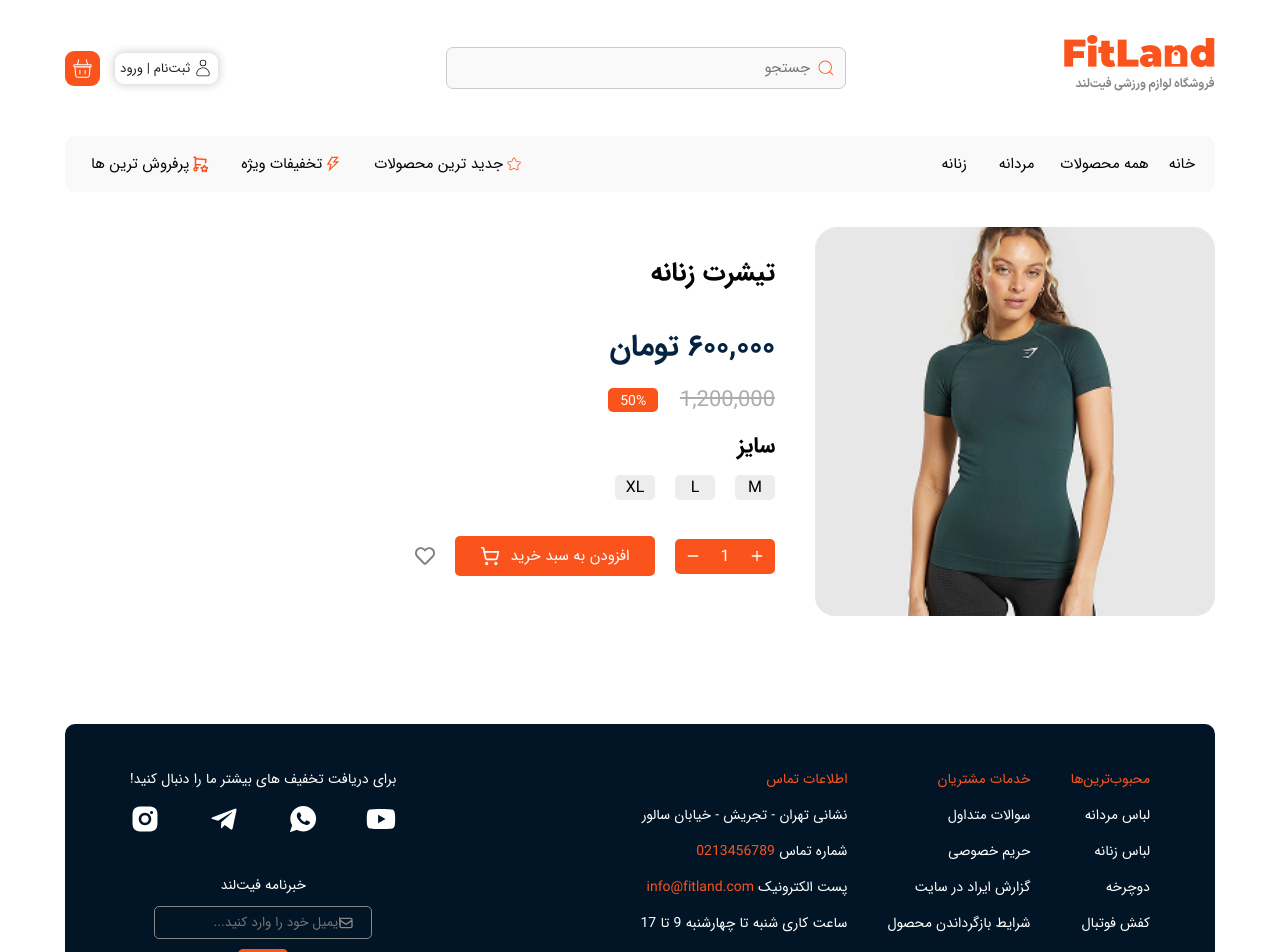
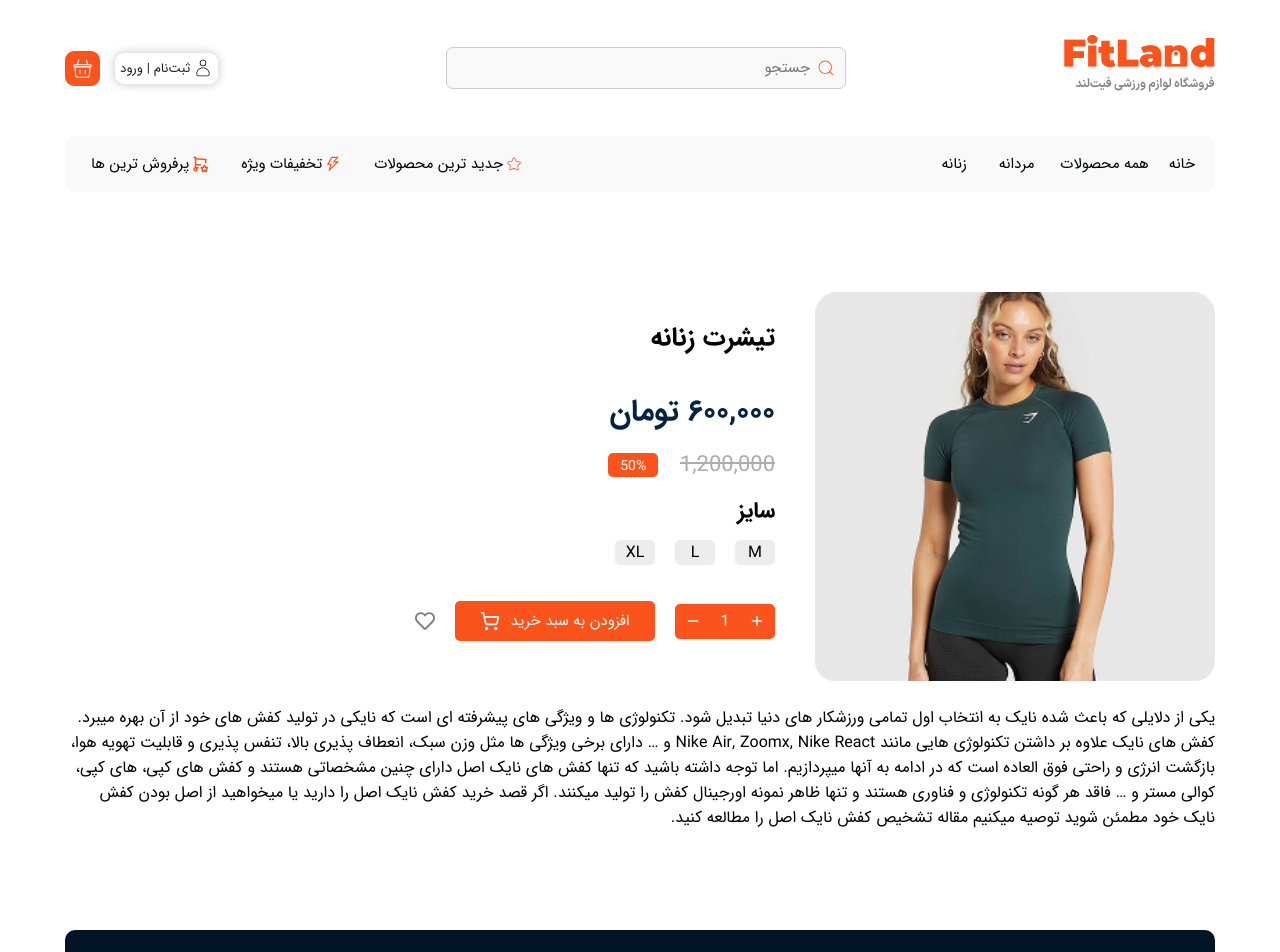
Before and after one commit to NooberThanYall/FitLand, a React (Vite) app: page /MainProduct in a window 1280 px wide. Shown: the top 952 px of the page. Built offline with nearby package versions, Linux system fonts and the light colour scheme.

Commit message:
develope html templets product infos section

```diff
--- a/src/Components/Global/TopBar/TopBar.css
+++ b/src/Components/Global/TopBar/TopBar.css
@@ -19,6 +19,7 @@
 * {
     font-family: IRANSans;
     box-sizing: border-box;
+    -webkit-tap-highlight-color: transparent;
 }
 
 .container {
--- a/src/Components/ProductDetails/ProductDetails.css
+++ b/src/Components/ProductDetails/ProductDetails.css
@@ -1,6 +1,7 @@
 .container-main-product{
     display: flex;
     justify-content: space-between;
+    margin-top: 100px;
 }
 
 .container-img-main-product{
--- a/src/Components/ProductDetails/ProductDetails.tsx
+++ b/src/Components/ProductDetails/ProductDetails.tsx
@@ -43,11 +43,17 @@ export default function ProductDetails() {
           <div className="container-add-and-remove-product">
             <div className="plus-minus-product-main-product"><FiPlus style={{ cursor: 'pointer' }} onClick={() => setCountProduct(countProduct + 1)} /> {countProduct} <FiMinus style={{ cursor: 'pointer' }} onClick={minusProductCount} /></div>
             <button className='btn-add-product-to-cart-main-product'>افزودن به سبد خرید <LuShoppingCart size={20} /></button>
-            <FaRegHeart size={20}  onClick={() => setIsLiked(!isLiked)} className={`icon-like-product ${isLiked ? 'like-active' : ''}`} />
+            <FaRegHeart size={20} onClick={() => setIsLiked(!isLiked)} className={`icon-like-product ${isLiked ? 'like-active' : ''}`} />
           </div>
         </div>
 
       </div>
+
+      <div className="container-product-info">
+        <p className="text-info-product">یکی از دلایلی که باعث شده نایک به انتخاب اول تمامی ورزشکار های دنیا تبدیل شود. تکنولوژی ها و ویژگی های پیشرفته ای است که نایکی در تولید کفش های خود از آن بهره میبرد. کفش های نایک علاوه بر داشتن تکنولوژی هایی مانند Nike Air, Zoomx, Nike React و … دارای برخی ویژگی ها مثل وزن سبک، انعطاف پذیری بالا، تنفس پذیری و قابلیت تهویه هوا، بازگشت انرژی و راحتی فوق العاده است که در ادامه به آنها میپردازیم.
+          اما توجه داشته باشید که تنها کفش های نایک اصل دارای چنین مشخصاتی هستند و کفش های کپی، های کپی، کوالی مستر و … فاقد هر گونه تکنولوژی و فناوری هستند و تنها ظاهر نمونه اورجینال کفش را تولید میکنند. اگر قصد خرید کفش نایک اصل را دارید یا میخواهید از اصل بودن کفش نایک خود مطمئن شوید توصیه میکنیم مقاله تشخیص کفش نایک اصل را مطالعه کنید.</p>
+      </div>
+
     </div>
   )
 }
```
